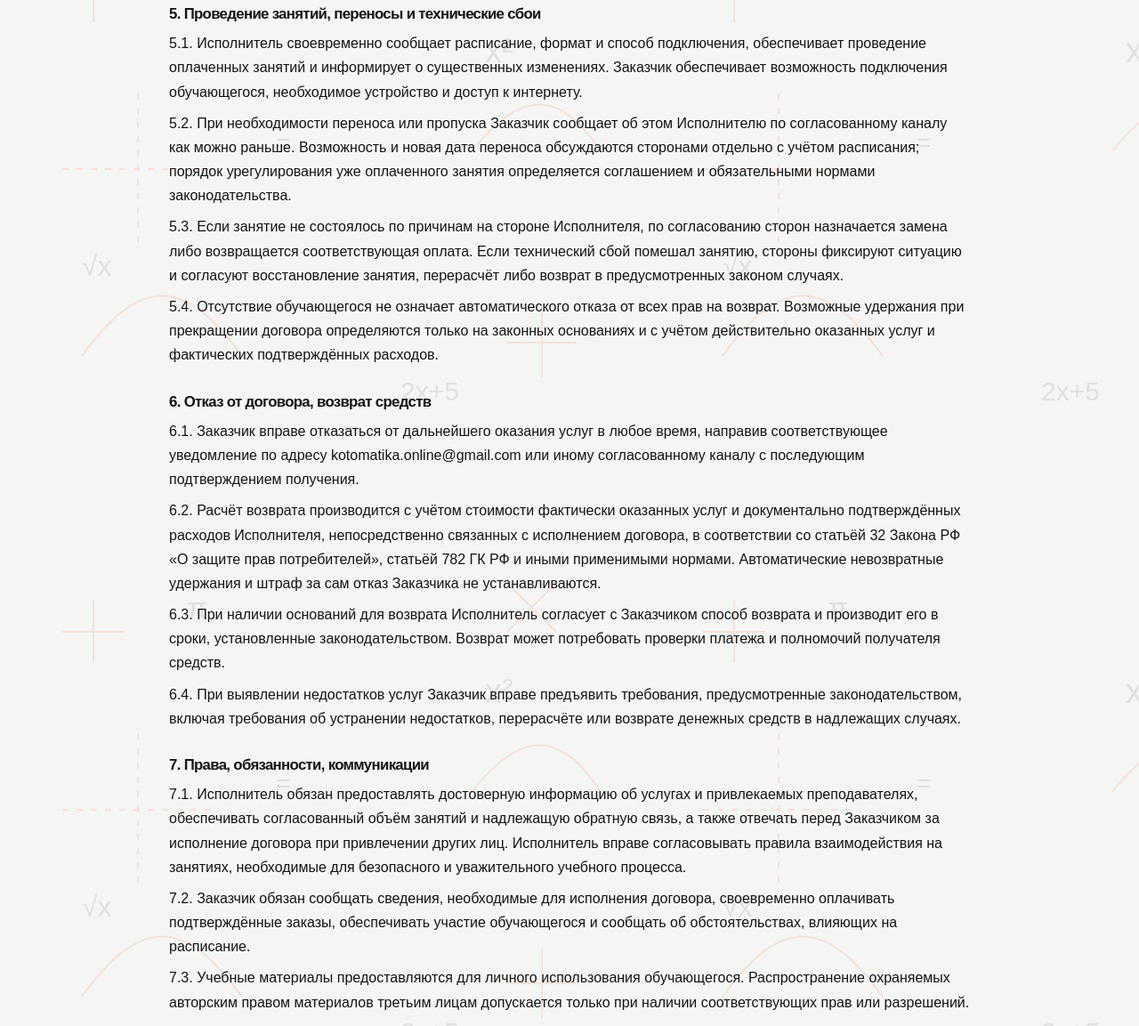
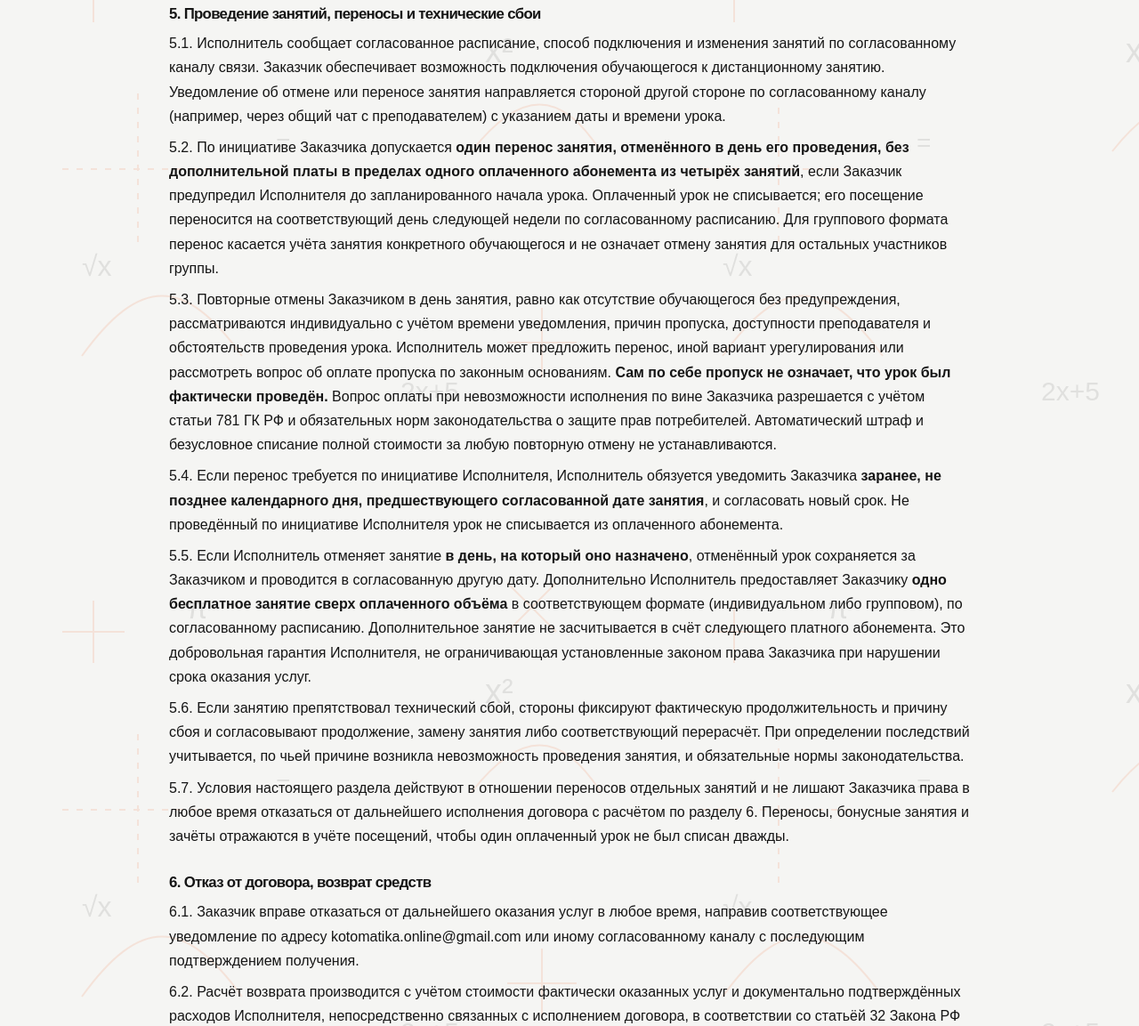
Before and after one commit to egortsediakov-bit/kotomatika-site, a plain HTML site: page terms/index.html in a window 1280 px wide. Shown: the part 3040-4193 px from the top of the page at 89% size. Drawn offline with Linux system fonts and the light colour scheme; a web font is replaced by a local one.

Commit message:
Draft parent-friendly lesson rescheduling and late-cancellation rules

```diff
--- a/terms/index.html
+++ b/terms/index.html
@@ -43,10 +43,13 @@
 <p>4.4. При расхождении настоящей оферты с согласованным до акцепта индивидуальным подтверждением заказа применяются индивидуальные условия постольку, поскольку они не ухудшают права потребителя вопреки закону.</p>
 
 <h2>5. Проведение занятий, переносы и технические сбои</h2>
-<p>5.1. Исполнитель своевременно сообщает расписание, формат и способ подключения, обеспечивает проведение оплаченных занятий и информирует о существенных изменениях. Заказчик обеспечивает возможность подключения обучающегося, необходимое устройство и доступ к интернету.</p>
-<p>5.2. При необходимости переноса или пропуска Заказчик сообщает об этом Исполнителю по согласованному каналу как можно раньше. Возможность и новая дата переноса обсуждаются сторонами отдельно с учётом расписания; порядок урегулирования уже оплаченного занятия определяется соглашением и обязательными нормами законодательства.</p>
-<p>5.3. Если занятие не состоялось по причинам на стороне Исполнителя, по согласованию сторон назначается замена либо возвращается соответствующая оплата. Если технический сбой помешал занятию, стороны фиксируют ситуацию и согласуют восстановление занятия, перерасчёт либо возврат в предусмотренных законом случаях.</p>
-<p>5.4. Отсутствие обучающегося не означает автоматического отказа от всех прав на возврат. Возможные удержания при прекращении договора определяются только на законных основаниях и с учётом действительно оказанных услуг и фактических подтверждённых расходов.</p>
+<p>5.1. Исполнитель сообщает согласованное расписание, способ подключения и изменения занятий по согласованному каналу связи. Заказчик обеспечивает возможность подключения обучающегося к дистанционному занятию. Уведомление об отмене или переносе занятия направляется стороной другой стороне по согласованному каналу (например, через общий чат с преподавателем) с указанием даты и времени урока.</p>
+<p>5.2. По инициативе Заказчика допускается <strong>один перенос занятия, отменённого в день его проведения, без дополнительной платы в пределах одного оплаченного абонемента из четырёх занятий</strong>, если Заказчик предупредил Исполнителя до запланированного начала урока. Оплаченный урок не списывается; его посещение переносится на соответствующий день следующей недели по согласованному расписанию. Для группового формата перенос касается учёта занятия конкретного обучающегося и не означает отмену занятия для остальных участников группы.</p>
+<p>5.3. Повторные отмены Заказчиком в день занятия, равно как отсутствие обучающегося без предупреждения, рассматриваются индивидуально с учётом времени уведомления, причин пропуска, доступности преподавателя и обстоятельств проведения урока. Исполнитель может предложить перенос, иной вариант урегулирования или рассмотреть вопрос об оплате пропуска по законным основаниям. <strong>Сам по себе пропуск не означает, что урок был фактически проведён.</strong> Вопрос оплаты при невозможности исполнения по вине Заказчика разрешается с учётом статьи 781 ГК РФ и обязательных норм законодательства о защите прав потребителей. Автоматический штраф и безусловное списание полной стоимости за любую повторную отмену не устанавливаются.</p>
+<p>5.4. Если перенос требуется по инициативе Исполнителя, Исполнитель обязуется уведомить Заказчика <strong>заранее, не позднее календарного дня, предшествующего согласованной дате занятия</strong>, и согласовать новый срок. Не проведённый по инициативе Исполнителя урок не списывается из оплаченного абонемента.</p>
+<p>5.5. Если Исполнитель отменяет занятие <strong>в день, на который оно назначено</strong>, отменённый урок сохраняется за Заказчиком и проводится в согласованную другую дату. Дополнительно Исполнитель предоставляет Заказчику <strong>одно бесплатное занятие сверх оплаченного объёма</strong> в соответствующем формате (индивидуальном либо групповом), по согласованному расписанию. Дополнительное занятие не засчитывается в счёт следующего платного абонемента. Это добровольная гарантия Исполнителя, не ограничивающая установленные законом права Заказчика при нарушении срока оказания услуг.</p>
+<p>5.6. Если занятию препятствовал технический сбой, стороны фиксируют фактическую продолжительность и причину сбоя и согласовывают продолжение, замену занятия либо соответствующий перерасчёт. При определении последствий учитывается, по чьей причине возникла невозможность проведения занятия, и обязательные нормы законодательства.</p>
+<p>5.7. Условия настоящего раздела действуют в отношении переносов отдельных занятий и не лишают Заказчика права в любое время отказаться от дальнейшего исполнения договора с расчётом по разделу 6. Переносы, бонусные занятия и зачёты отражаются в учёте посещений, чтобы один оплаченный урок не был списан дважды.</p>
 
 <h2>6. Отказ от договора, возврат средств</h2>
 <p>6.1. Заказчик вправе отказаться от дальнейшего оказания услуг в любое время, направив соответствующее уведомление по адресу <a href="mailto:kotomatika.online@gmail.com">kotomatika.online@gmail.com</a> или иному согласованному каналу с последующим подтверждением получения.</p>
```
